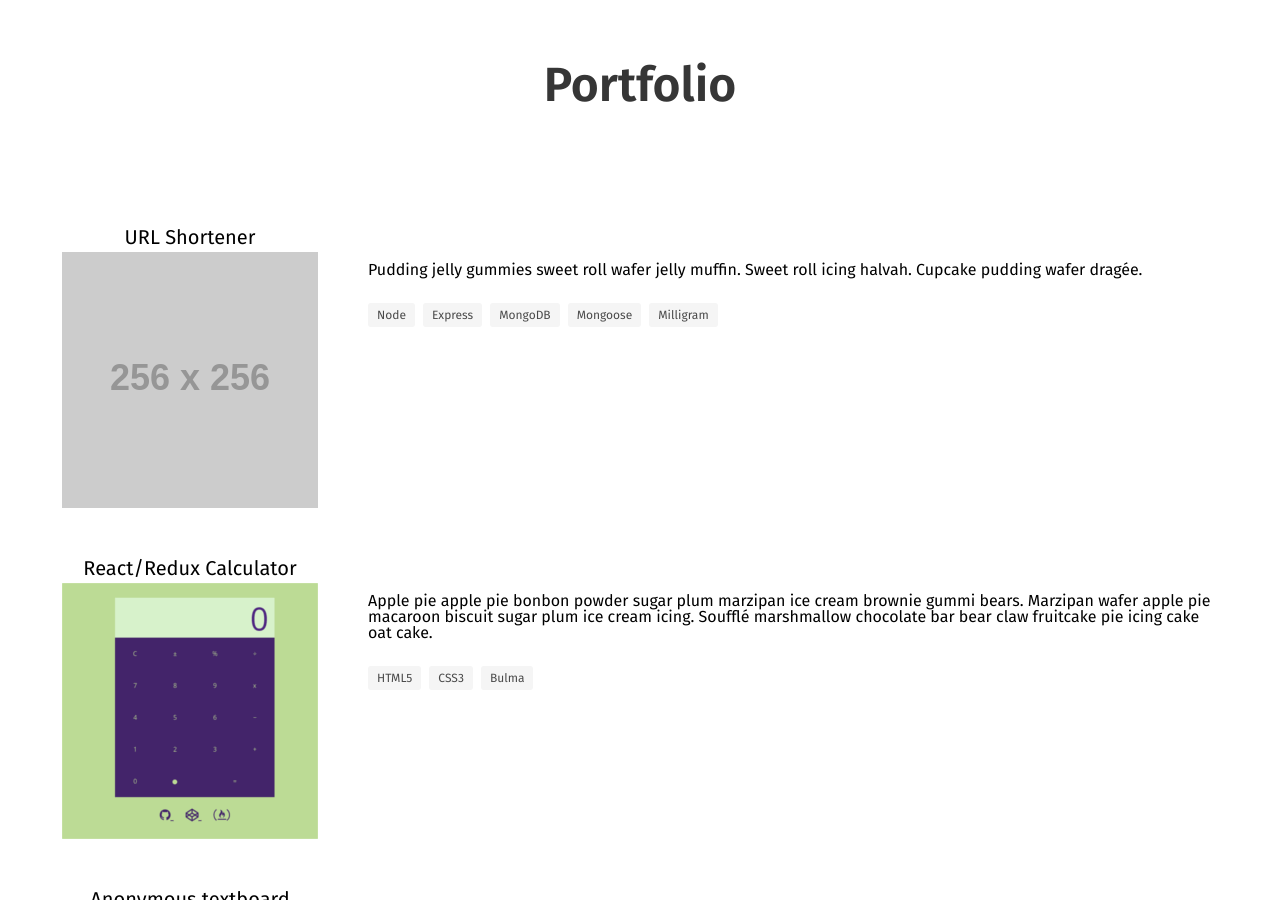
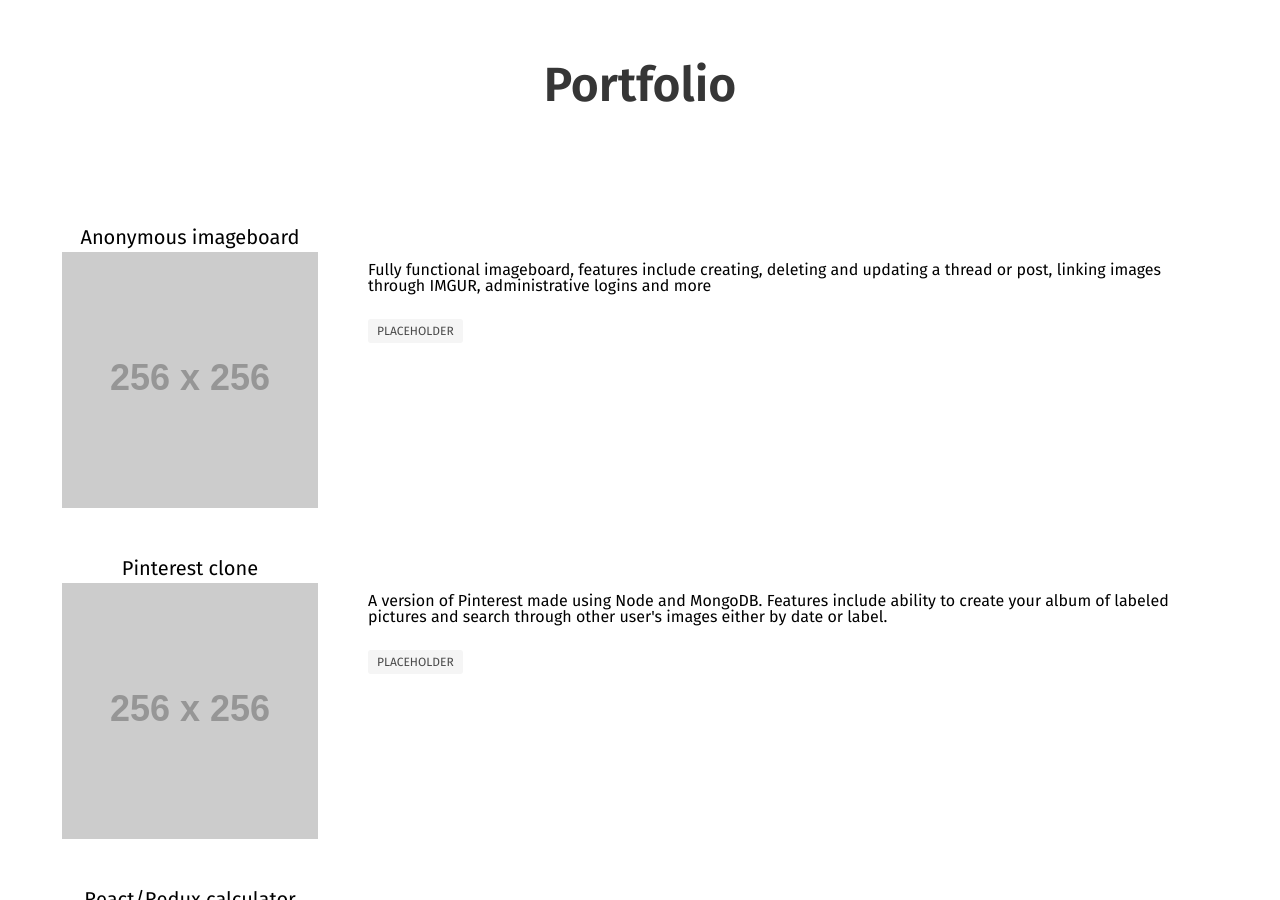
Before and after one commit to Selhar/selhar.github.io, a Jekyll site: the page built from index.html, in a window 1280 px wide and 900 px high, scrolled down 892 px. Built offline with Jekyll 4.4.1, drawn with Linux system fonts in a browser that asks for light colours; some web fonts are replaced; some of the changed text lies outside the part shown.

Commit message:
responsiveness

```diff
--- a/_includes/portfolio.html
+++ b/_includes/portfolio.html
@@ -11,24 +11,20 @@
 				<!--
 					Image link and title
 				-->
-				<span class="image-title">URL Shortener</span>
+				<span class="image-title">Anonymous imageboard</span>
 				<img src="http://via.placeholder.com/256x256" >
 			</div>
 			<div class="node-text" >
 				<!--
 					Description
 				-->
-				<span>Pudding jelly gummies sweet roll wafer jelly muffin. Sweet roll icing halvah. Cupcake pudding wafer dragée.</span>
+				<span>Fully functional imageboard, features include creating, deleting and updating a thread or post, linking images through IMGUR, administrative logins and more</span>
 				</br>
 				<div class="tags" style="margin-top: 25px;">
 					<!--
 						Tags
 					-->
-					<span class="tag">Node</span>
-					<span class="tag">Express</span>
-					<span class="tag">MongoDB</span>
-					<span class="tag">Mongoose</span>
-					<span class="tag">Milligram</span>
+					<span class="tag">PLACEHOLDER</span>
 				</div>
 			</div>
 		</div>
@@ -43,22 +39,20 @@
 				<!--
 					Image link and title
 				-->
-				<span class="image-title">React/Redux Calculator</span>
-				<img src="images/calculator.png" >
+				<span class="image-title">Pinterest clone</span>
+				<img src="http://via.placeholder.com/256x256" >
 			</div>
 			<div class="node-text" >
 				<!--
 					Description
 				-->
-				<span>Apple pie apple pie bonbon powder sugar plum marzipan ice cream brownie gummi bears. Marzipan wafer apple pie macaroon biscuit sugar plum ice cream icing. Soufflé marshmallow chocolate bar bear claw fruitcake pie icing cake oat cake.</span>
+				<span>A version of Pinterest made using Node and MongoDB. Features include ability to create your album of labeled pictures and search through other user's images either by date or label.</span>
 				</br>
 				<div class="tags" style="margin-top: 25px;">
 					<!--
 						Tags
 					-->
-					<span class="tag">HTML5</span>
-					<span class="tag">CSS3</span>
-					<span class="tag">Bulma</span>
+					<span class="tag">PLACEHOLDER</span>
 				</div>
 			</div>
 		</div>
@@ -73,22 +67,20 @@
 				<!--
 					Image link and title
 				-->
-				<span class="image-title">Anonymous textboard</span>
-				<img src="images/textboard.png" >
+				<span class="image-title">React/Redux calculator</span>
+				<img src="images/calculator.png" >
 			</div>
 			<div class="node-text" >
 				<!--
 					Description
 				-->
-				<span>Fruitcake tootsie roll carrot cake brownie marzipan soufflé tiramisu icing. Cotton candy sugar plum gummies chocolate pudding liquorice chupa chups fruitcake. Marzipan chupa chups powder. Candy chocolate cake cotton candy wafer donut.</span>
+				<span>Minimalistic and elegant calculator. Supports all basic operations.</span>
 				</br>
 				<div class="tags" style="margin-top: 25px;">
 					<!--
 						Tags
 					-->
-					<span class="tag">HTML5</span>
-					<span class="tag">CSS3</span>
-					<span class="tag">Bulma</span>
+					<span class="tag">PLACEHOLDER</span>
 				</div>
 			</div>
 		</div>
@@ -103,14 +95,14 @@
 				<!--
 					Image link and title
 				-->
-				<span class="image-title">Cupcake landing page</span>
+				<span class="image-title">React/Redux Tetris</span>
 				<img src="images/cupcakes.png" >
 			</div>
 			<div class="node-text" >
 				<!--
 					Description
 				-->
-				<span>Chupa chups sesame snaps tootsie roll cotton candy wafer macaroon chocolate caramels brownie. Lollipop pie lemon drops chupa chups fruitcake. Dragée cake apple pie chocolate cake lollipop. Jelly beans lemon drops gingerbread wafer chupa chups.</span>
+				<span>An implementation of Tetris using react/redux</span>
 				</br>
 				<div class="tags" style="margin-top: 25px;">
 					<!--
```
